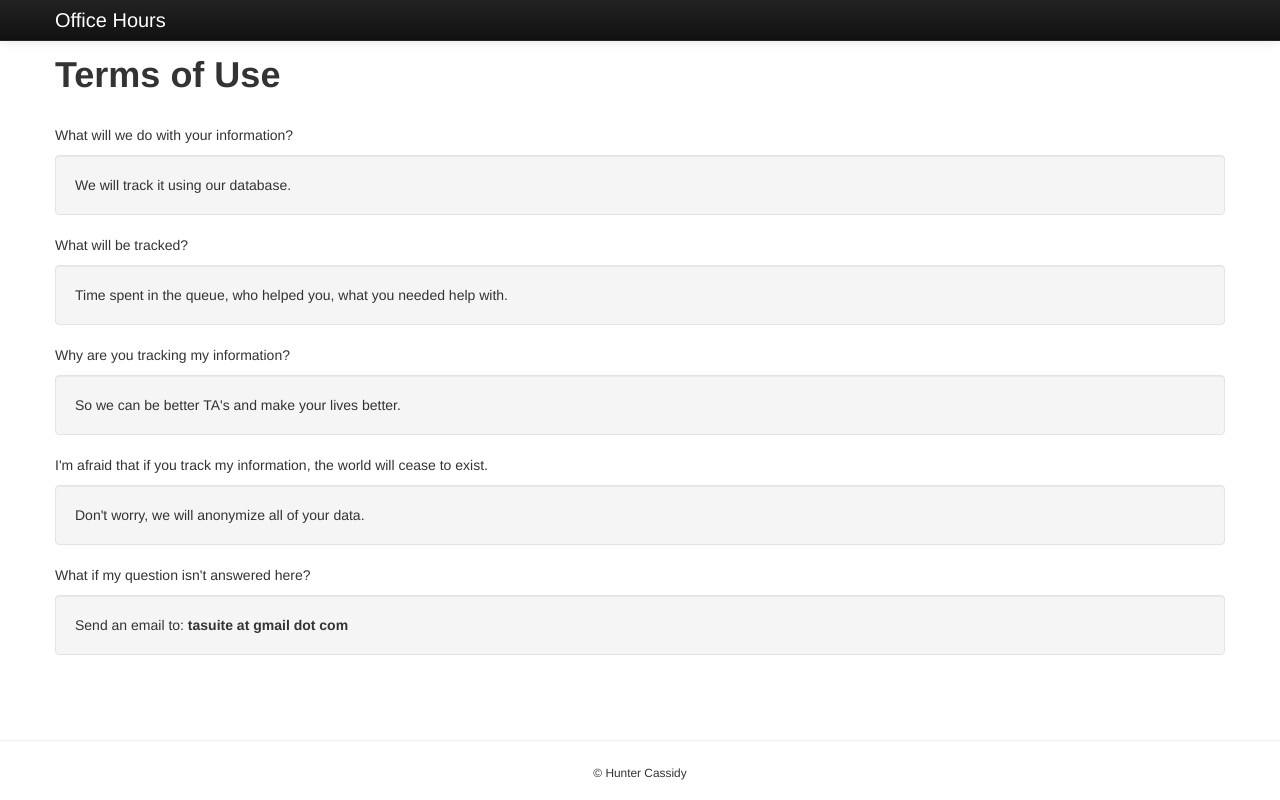
After one commit to hunterc/oh, a PHP site: page /terms.html in a window 1280 px wide. The commit adds this page. Run offline with PHP 8.4, Linux system fonts and the light colour scheme.

Commit message:
added terms, fixed refresh

```diff
--- a/index.php
+++ b/index.php
@@ -1,3 +1,4 @@
+<!DOCTYPE html>
 <?php
 	$user_id = $_SERVER['PHP_AUTH_USER']; //get netbadge
 	//$user_id = 'hwc2d';
@@ -264,7 +265,7 @@
 		<footer>
 			<hr>
 			<small>
-				&copy; Hunter Cassidy<br>Disclaimer: Your information may be tracked <br>by the system in order to <br>improve quality of service.<wbr> All data is anonymized.
+				&copy; Hunter Cassidy &middot; <a href="terms.html">Terms of Use</a>
 			</small>
 		</footer>
 	</body>
--- a/js/script.js
+++ b/js/script.js
@@ -63,9 +63,9 @@ function change_location_confirm(){
 	 	success: function(data) {
 			$('#top-alert').html(data);
 			$('#top-alert').fadeIn('slow');
+			$("#student_info").load("index.php #student_info");
 	  }
 	});
-	$("#student_info").load("index.php #student_info");
 }
 
 function change_help_confirm(){
@@ -77,9 +77,10 @@ function change_help_confirm(){
 	 	success: function(data) {
 			$('#top-alert').html(data);
 			$('#top-alert').fadeIn('slow');
+			$("#student_info").load("index.php #student_info");
 	  }
 	});
-	$("#student_info").load("index.php #student_info");
+
 }
 
 function ta_clear_confirm(){
@@ -90,9 +91,10 @@ function ta_clear_confirm(){
 		success: function(data){
 			$('#top-alert').html(data);
 			$('#top-alert').fadeIn('slow');
+			$('#student_table').load('index.php #student_table');
 		}
 	});
-	$('#student_table').load('index.php #student_table');
+
 }
 
 function student_remove_confirm(){
@@ -103,9 +105,10 @@ function student_remove_confirm(){
 	 	success: function(data) {
 			$('#top-alert').html(data);
 			$('#top-alert').fadeIn('slow');
+			$('#student_info').load('index.php #student_info');
 	  }
 	});
-	$('#student_info').load('index.php #student_info');
+
 }
 
 function ta_remove_confirm(){
@@ -117,9 +120,10 @@ function ta_remove_confirm(){
 	 	success: function(data) {
 			$('#top-alert').html(data);
 			$('#top-alert').fadeIn('slow');
+			$('#student_table').load('index.php #student_table');
 		}
 	});
-	$('#student_table').load('index.php #student_table');
+
 }
 
 function toggle(){
@@ -139,9 +143,10 @@ function toggle_confirm(){
 			}else if(response == "off"){
 				$('#toggle_btn').text('Turn ON Queue');
 			}
+			$("#student_table").load("index.php #student_table");
 		}
 	});
-	$("#student_table").load("index.php #student_table");
+
 }
 
 
--- /dev/null
+++ b/terms.html
@@ -0,0 +1,66 @@
+<!DOCTYPE html>
+<html lang="en">
+	<head>
+		<meta charset="utf-8">
+		<title>Office Hours</title>
+		<meta name="viewport" content="width=device-width, initial-scale=1.0">
+		<meta name="description" content="Office Hours">
+		<meta name="author" content="HunterC">
+
+
+		<!-- stylesheets -->
+		<link href="css/bootstrap.css" rel="stylesheet">
+		<link href="css/style.css" rel="stylesheet">
+		<link href="css/bootstrap-responsive.css" rel="stylesheet"> <!-- responsive bootstrap-->
+
+
+		<!-- js -->
+		<!--<script src="//ajax.googleapis.com/ajax/libs/jquery/1.8.0/jquery.min.js"></script>-->
+		<script src="js/jquery-1.8.3.js"></script>
+		<script src="js/bootstrap.min.js"></script>
+		<script src="js/script.js"></script>
+
+		<style type="text/css">
+		body {
+			text-align: left;
+		}
+		body footer {
+			text-align: center;
+		}
+		</style>
+	</head>
+
+	<body>
+		<!-- navbar -->
+		<div class="navbar navbar-inverse navbar-fixed-top">
+			<div class="navbar-inner">
+				<div class="container">
+
+					<a style="color: white" class="brand">Office Hours</a>
+
+				</div>
+			</div>
+		</div>
+		<!-- end navbar -->
+
+		<div class="container">
+			<h1>Terms of Use</h1><br>
+			<p>What will we do with your information?</p>
+			<div class="well">We will track it using our database.</div>
+			<p>What will be tracked?</p>
+			<div class="well">Time spent in the queue, who helped you, what you needed help with.</div>
+			<p>Why are you tracking my information?</p>
+			<div class="well">So we can be better TA's and make your lives better.</div>
+			<p>I'm afraid that if you track my information, the world will cease to exist.</p>
+			<div class="well">Don't worry, we will anonymize all of your data.</div>
+			<p>What if my question isn't answered here?</p>
+			<div class="well">Send an email to: <strong>tasuite at gmail dot com</strong></div>
+
+		</div>
+		<footer>
+			<hr>
+			<small>&copy; Hunter Cassidy</small>
+		</footer>
+	</body>
+
+</html>
```
